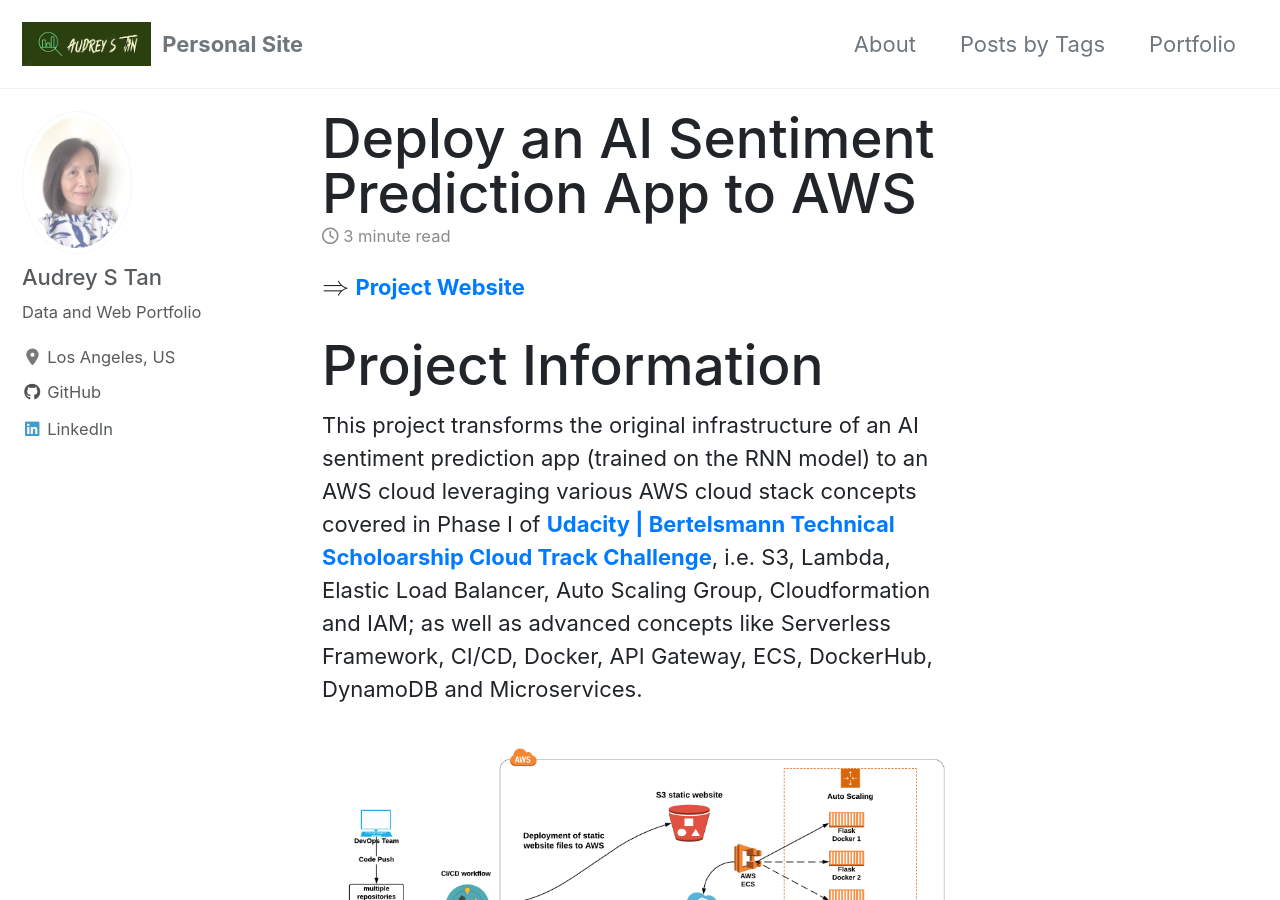
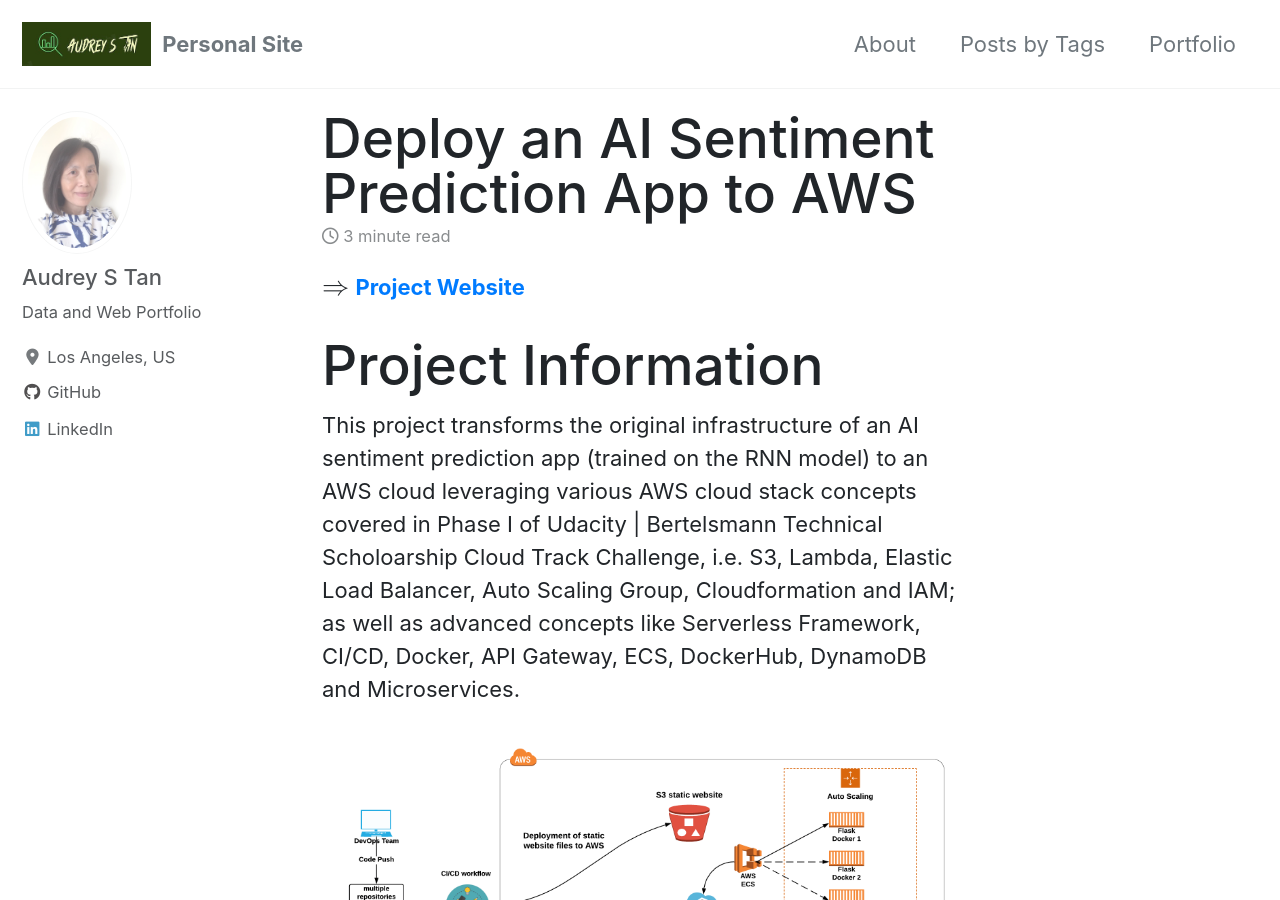
Before and after one commit to atan4583/atan4583.github.io, a Jekyll site: the page built from _posts/2020-02-21-Project 7-AIAppOnAWS.md, in a window 1280 px wide and 900 px high. Built offline with Jekyll 4.4.1, drawn with Linux system fonts in a browser that asks for light colours; cached includes are drawn as plain includes; nearby versions of some CDN libraries; formulas are drawn with MathJax 3; comment, search, counter and statistics services are not loaded.

```diff
--- a/_posts/2020-02-21-Project 7-AIAppOnAWS.md
+++ b/_posts/2020-02-21-Project 7-AIAppOnAWS.md
@@ -11,7 +11,7 @@ thumbnail: "/images/Project7-aiAppOnAWS/Rnn.png"
 $$\Rightarrow$$ <a href="http://ai-frontend.s3-website-us-west-2.amazonaws.com/" target="_blank"><b>Project Website</b></a>
 
 # Project Information
-This project transforms the original infrastructure of an AI sentiment prediction app (trained on the RNN model) to an AWS cloud leveraging various AWS cloud stack concepts covered in Phase I of <a href="https://github.com/bertelsmann-cloud-challenge-collaborate/ai-projpage/blob/master/assets/BertelsmannChallenge.png" target="_blank"><b>Udacity | Bertelsmann Technical Scholoarship Cloud Track Challenge</b></a>, i.e. S3, Lambda, Elastic Load Balancer, Auto Scaling Group, Cloudformation and IAM; as well as advanced concepts like Serverless Framework, CI/CD, Docker, API Gateway, ECS, DockerHub, DynamoDB and Microservices.
+This project transforms the original infrastructure of an AI sentiment prediction app (trained on the RNN model) to an AWS cloud leveraging various AWS cloud stack concepts covered in Phase I of Udacity | Bertelsmann Technical Scholoarship Cloud Track Challenge, i.e. S3, Lambda, Elastic Load Balancer, Auto Scaling Group, Cloudformation and IAM; as well as advanced concepts like Serverless Framework, CI/CD, Docker, API Gateway, ECS, DockerHub, DynamoDB and Microservices.
 
 ![png](/images/Project7-aiAppOnAWS/cicdworkflow.png)
 
```
